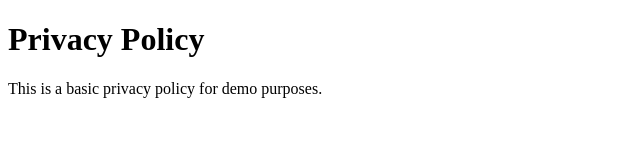
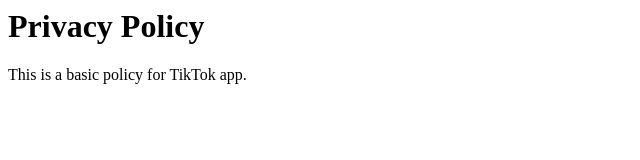
Before and after one commit to AnnnsCoder/privacy-policy, a plain HTML site: page index.html in a window 1280 px wide. Shown: the whole page, without its empty margins (0-640 px from the left). Drawn offline with Linux system fonts and the light colour scheme.

Commit message:
Update index.html

```diff
--- a/index.html
+++ b/index.html
@@ -1,8 +1,10 @@
-<!DOCTYPE html>
 <html>
-<head><title>Privacy Policy</title></head>
+<head>
+  <meta name="tiktok-domain-verification" content="abc123xyz" />
+  <title>Privacy Policy</title>
+</head>
 <body>
   <h1>Privacy Policy</h1>
-  <p>This is a basic privacy policy for demo purposes.</p>
+  <p>This is a basic policy for TikTok app.</p>
 </body>
 </html>
```
